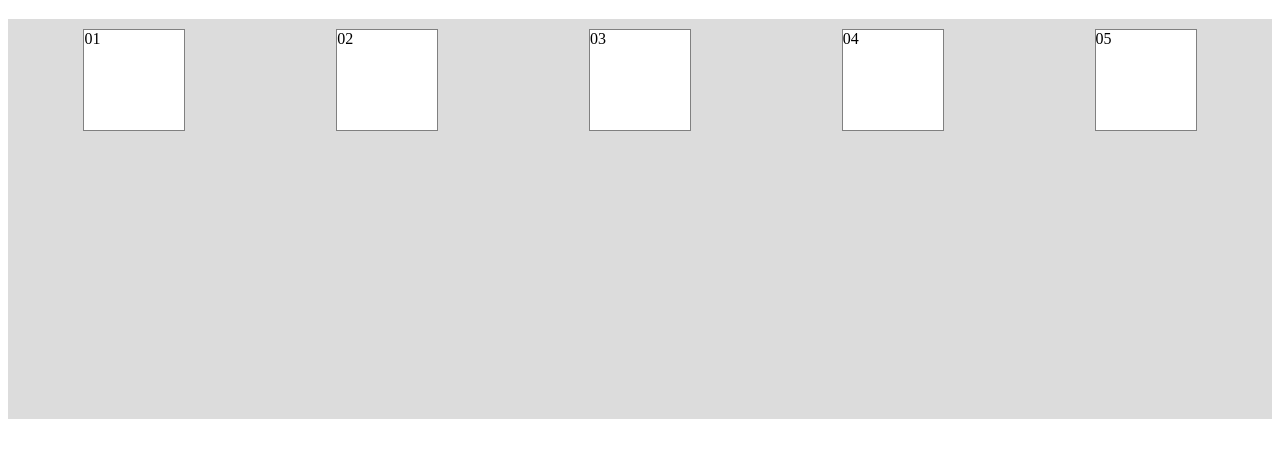
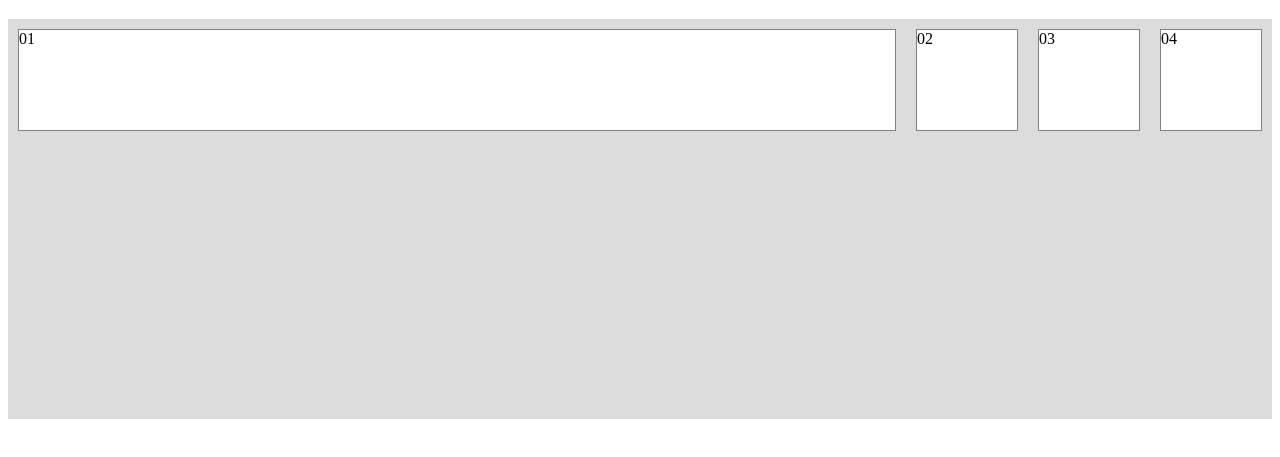
Before and after one commit to edertavares/courseHTML, a plain HTML site: page flaxbox-container/index.html in a window 1280 px wide. Shown: the part 61-518 px from the top of the page. Drawn offline with Linux system fonts and the light colour scheme.

Commit message:
flex-grou

```diff
--- a/flaxbox-container/index.html
+++ b/flaxbox-container/index.html
@@ -8,14 +8,14 @@
         background: #dcdcdc;
         height: 400px;
         display: flex;
-        /*row|row-reverse|column|column-reverse*/
+        /*row|row-reverse|column|column-reverse
         flex-direction:row ;
-        /*nowrap|wrap|wrap-reverse*/
+        /*nowrap|wrap|wrap-reverse
         flex-wrap: nowrap ;
-        /*flex-start|flex-end|center|space-between|space-around*/
+        flex-start|flex-end|center|space-between|space-around
         justify-content: space-around;
-        /*stretch|center|flex-start|flex-end|baseline*/
-        align-items: flex-baseline;
+        stretch|center|flex-start|flex-end|baseline
+        align-items: flex-baseline;*/
       }
       .item{
         width: 100px;
@@ -23,18 +23,34 @@
         margin:10px;
         background: white;
         border: 1px solid gray;
+        /*Define a proporção de espaço ocupado */
+        flex-grow: 0;
 
       }
+      .item1{
+        flex-grow: 1;
+      }
+      /*.ordem1{
+        order: 1;
+      }
+      .ordem2{
+        order: 2;
+      }
+      .ordem3{
+        order: 3;
+      }
+      .ordem4{
+        order: 4;
+      }*/
     </style>
   </head>
   <body>
     <h1>Flexbox</h1>
     <div id="conteudo">
-      <div class="item">01</div>
+      <div class="item item1">01</div>
       <div class="item">02</div>
       <div class="item">03</div>
       <div class="item">04</div>
-      <div class="item">05</div>
     </div>
   </body>
 </html>
```
